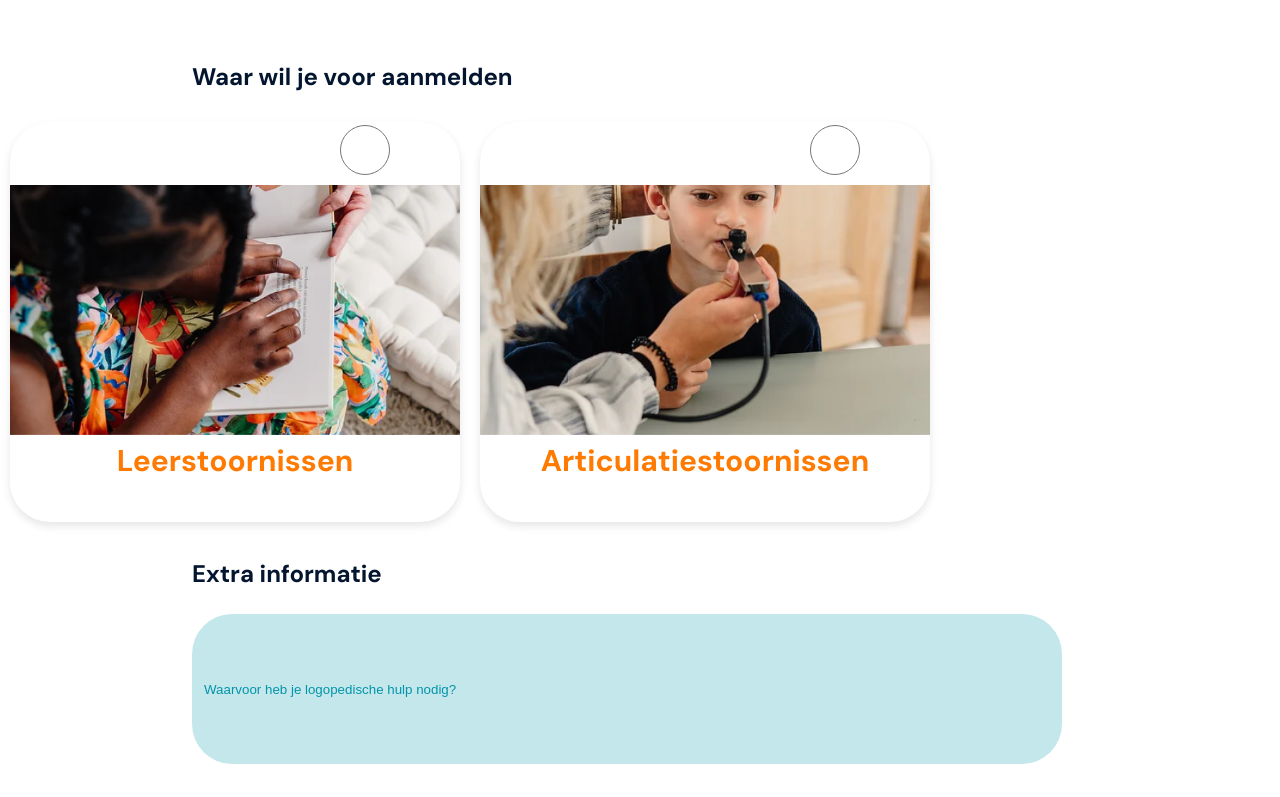
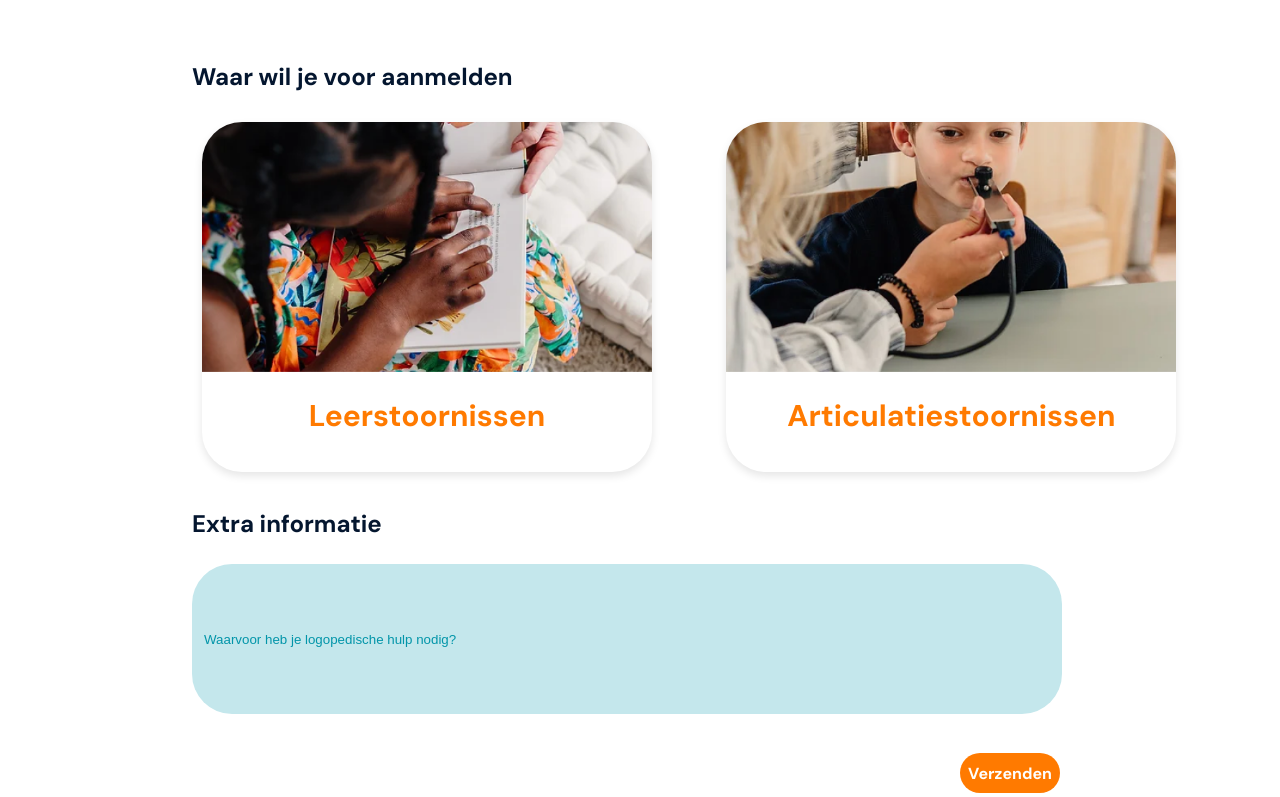
Before and after one commit to bootjesas/logopediede, a plain HTML site: page aanmeld.html in a window 1280 px wide. Shown: the part 935-1732 px from the top of the page. Drawn offline with Linux system fonts and the light colour scheme; files whose address does not match are found by name.

Commit message:
aanmelden

```diff
--- a/aanmeld.html
+++ b/aanmeld.html
@@ -91,14 +91,13 @@
             <div class="deel2">
                 <form class="container" id="keuzeForm">
                     <div class="square">
-                        <input type="radio" name="keuze" id="leerstoornis" value="Leerstoornissen">
+
                         <label for="leerstoornis">
                             <img src="../assets/leerstoornis.png" alt="Afbeelding">
                             <h3>Leerstoornissen</h3>
                         </label>
                     </div>
                     <div class="square">
-                        <input type="radio" name="keuze" id="articulatie" value="Articulatiestoornissen">
                         <label for="articulatie">
                             <img src="../assets/articulatie.png" alt="Afbeelding">
                             <h3>Articulatiestoornissen</h3>
--- a/style/aanmeld.css
+++ b/style/aanmeld.css
@@ -131,12 +131,14 @@ input::placeholder {
 
 .container {
     display: flex;
+    margin-left: 15%;
+    gap: 5%;
 
 }
 
 .square {
     width: 450px; /* Pas de breedte aan zoals nodig */
-    height: 400px; /* Pas de hoogte aan zoals nodig */
+    height: 350px; /* Pas de hoogte aan zoals nodig */
     border-radius: 40px;
     overflow: hidden; /* Verberg de overflow van de afbeelding */
     box-shadow: 0 4px 8px rgba(0, 0, 0, 0.1); /* Voeg een subtiele schaduw toe */
@@ -152,7 +154,7 @@ img {
 
 h3 {
     text-align: center;
-    margin-top: -2%;
+    margin-top: 2%;
     padding: 10px;
     color: #FF7A00;
     font-family: 'DM Sans', bold;
```
